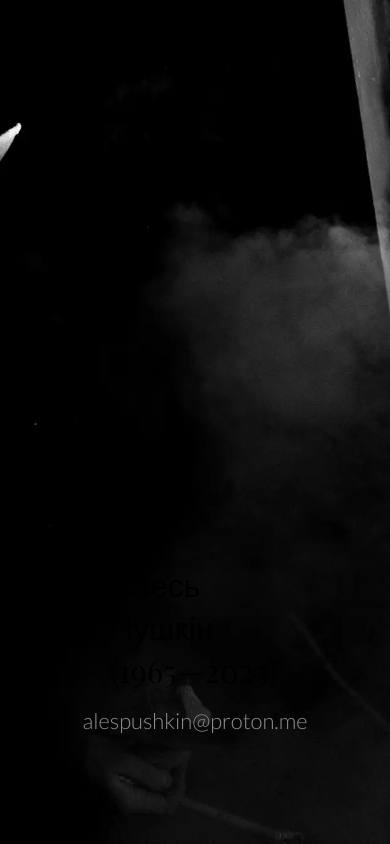
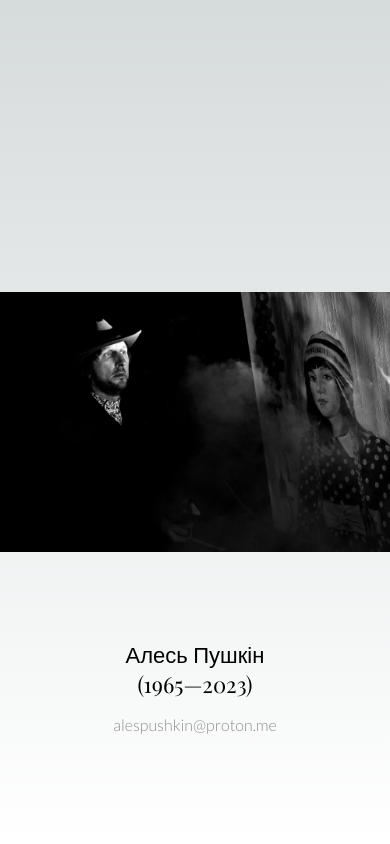
Before and after one commit to evgeny-sivakov/AP_parking_page, a Next.js app: page / in a window 390 px wide. Built offline with nearby package versions, Linux system fonts and the light colour scheme; a web font is replaced by a local one.

Commit message:
replace image with background-image

```diff
--- a/src/app/page.module.scss
+++ b/src/app/page.module.scss
@@ -1,9 +1,20 @@
+
 .bgWrap {
   position: fixed;
   height: 100vh;
   width: 100vw;
   overflow: hidden;
   z-index: -1;
+}
+
+.background {
+  background-image: url('../assets/main-photo.webp');
+  background-size: cover;
+  background-repeat: no-repeat;
+  background-position: 50%;
+  @media (max-width: 764px) {
+    background-size: contain;
+  }
 }
 
 .textContainer {
@@ -15,11 +26,18 @@
   align-items: center;
   padding: 110px;
   font-size: 32px;
+  @media (max-width: 764px) {
+    font-size: 22px;
+    text-align: center;
+  }
 }
 
 .textContainer a {
   font-size: 22px;
   color: rgb(143, 143, 143);
+  @media (max-width: 764px) {
+    font-size: 16px;
+  }
 }
 
 .textContainer a:hover {
--- a/src/app/page.tsx
+++ b/src/app/page.tsx
@@ -6,18 +6,7 @@ import { playfair_display, lato } from './fonts';
 export default function Home() {
   return (
     <main>
-      <div>
-        <div className={classes.bgWrap}>
-          <Image
-            alt="Ales Pushkin"
-            src={mainPhoto}
-            placeholder="blur"
-            quality={100}
-            fill
-            sizes="100vw"
-            objectFit="cover"
-          />
-        </div>
+      <div className={classes.background}>
         <div className={classes.textContainer}>
           <p className={playfair_display.className}>Алесь Пушкін (1965—2023)</p>
           <a href="mailto:alespushkin@proton.me" className={lato.className}>
```
